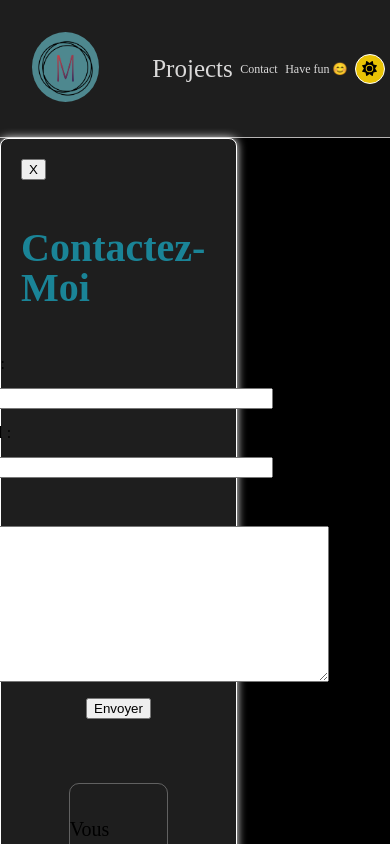
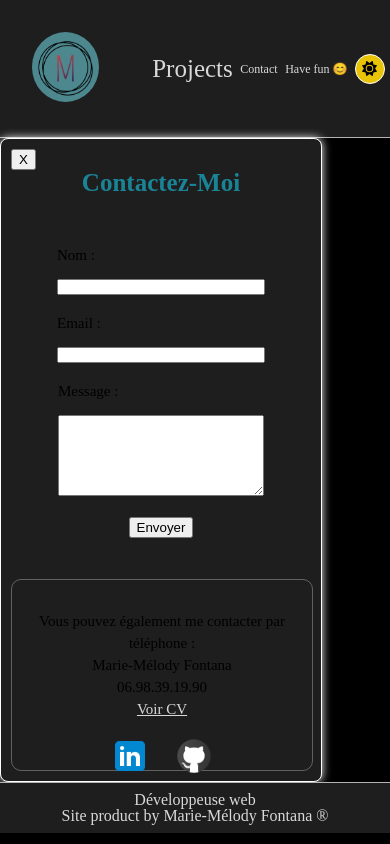
Before and after one commit to MarieMelodyF/My-Portfolio, a React (Vite) app: page /contact in a window 390 px wide. Shown: the top 844 px of the page. Built offline with nearby package versions, Linux system fonts and the light colour scheme; the HTML template or start-up script is replaced by a standard one.

Commit message:
responsive contact

```diff
--- a/src/App.css
+++ b/src/App.css
@@ -334,6 +334,9 @@
 /* --------- */
 /* --MODAL-- */
 /* --------- */
+.modal h1 {
+  text-align: center;
+}
 
 .modal-root {
   position: fixed;
@@ -353,7 +356,8 @@
   border: 1px solid white;
   padding: 20px;
   border-radius: 8px;
-  width: 50vw;
+  width: 40vw;
+  height: auto;
   box-shadow: 0 0 10px white;
 }
 .contact {
--- a/src/pages/Contact.jsx
+++ b/src/pages/Contact.jsx
@@ -133,6 +133,151 @@
 // }
 
 // export default ContactForm;
+// ------
+// import React, { useState } from "react";
+// import axios from "axios";
+// import toast, { Toaster } from "react-hot-toast";
+// import linkedin from "../images/linkedin.png";
+// import github from "../images/gitlogo.png";
+// import cv from "../images/CV-MarieMelodyFontana.pdf";
+// import { useNavigate } from "react-router-dom";
+
+// const Modal = ({ setVisible, darkMode }) => {
+//   const [formData, setFormData] = useState({
+//     name: "",
+//     email: "",
+//     message: "",
+//   });
+
+//   const handleChange = (e) => {
+//     const { name, value } = e.target;
+//     setFormData({ ...formData, [name]: value });
+//   };
+
+//   const navigate = useNavigate(); // Initialiser la fonction de navigation
+
+//   const handleSubmit = async (e) => {
+//     e.preventDefault();
+//     try {
+//       const response = await axios.post(
+//         "https://site--myportfolio-back--r2txk865xjj8.code.run/contact",
+//         formData
+//       );
+//       toast.success("mail has been sent");
+//       setTimeout(() => {
+//         navigate("/");
+//       }, 2500);
+
+//       console.log("E-mail envoyé avec succès", response.data);
+//       document.getElementById("name").value = "";
+//       document.getElementById("email").value = "";
+//       document.getElementById("message").value = "";
+//     } catch (error) {
+//       console.error("Erreur lors de l'envoi de l'e-mail", error.response);
+//       toast.error("Please fill in all fields");
+//     }
+//   };
+
+//   return (
+//     <div className="modal-content">
+//       <Toaster
+//         toastOptions={{
+//           style: {
+//             borderRadius: "10px",
+//             border: "2px solid #050505",
+//             padding: "16px",
+//             backgroundColor: "##d1d1d1",
+//           },
+//         }}
+//       />
+
+//       <div className="modal ">
+//         {/* button pour fermer la modal */}
+//         <button
+//           onClick={() => {
+//             setVisible(false);
+//             console.log("fermé");
+//           }}
+//         >
+//           X
+//         </button>
+//         <div className="contact">
+//           <h1
+//             style={{
+//               color: "rgba(25, 175, 201, 0.708)",
+//               paddingBottom: "3rem",
+//             }}
+//           >
+//             Contactez-Moi
+//           </h1>
+//           <form id="myForm" onSubmit={handleSubmit}>
+//             <div>
+//               <label htmlFor="name">Nom :</label>
+//               <input
+//                 type="text"
+//                 id="name"
+//                 name="name"
+//                 value={formData.name}
+//                 onChange={handleChange}
+//               />
+//             </div>
+//             <div>
+//               <label htmlFor="email">Email : </label>
+
+//               <input
+//                 type="email"
+//                 id="email"
+//                 name="email"
+//                 value={formData.email}
+//                 onChange={handleChange}
+//               />
+//             </div>
+//             <div>
+//               <label htmlFor="message">Message :</label>
+//               <textarea
+//                 rows="10"
+//                 cols="50"
+//                 id="message"
+//                 name="message"
+//                 value={formData.message}
+//                 onChange={handleChange}
+//               />
+//             </div>
+//             <button type="submit">Envoyer</button>
+//           </form>
+//           {/* <div className="coord container"> */}
+//           <p>Vous pouvez également me contacter par téléphone : </p>
+//           <p>Marie-Mélody Fontana</p>
+//           <p>06.98.39.19.90</p>
+//           <a
+//             href={cv}
+//             target="blank"
+//             className={darkMode ? "dark" : "light"}
+//             style={{ textDecoration: "underline" }}
+//           >
+//             See Resume
+//           </a>
+//           <div className="logo-contact">
+//             <a
+//               href="https://www.linkedin.com/in/marie-melody-fontana-250205a7/"
+//               target="_blank"
+//             >
+//               <img src={linkedin} alt="logo linkedin" />
+//             </a>
+
+//             <a href="https://github.com/MarieMelodyF" target="_blank">
+//               <img src={github} alt="logo github" />
+//             </a>
+//           </div>
+//           {/* </div> */}
+//         </div>
+//       </div>
+//     </div>
+//   );
+// };
+
+// export default Modal;
+
 import React, { useState } from "react";
 import axios from "axios";
 import toast, { Toaster } from "react-hot-toast";
@@ -190,8 +335,8 @@
         }}
       />
 
-      <div className="modal ">
-        {/* button pour fermer la modal */}
+      <div className="modal">
+        {/* bouton pour fermer la modal */}
         <button
           onClick={() => {
             setVisible(false);
@@ -200,7 +345,6 @@
         >
           X
         </button>
-        <div className="contact">
         <h1
           style={{
             color: "rgba(25, 175, 201, 0.708)",
@@ -209,6 +353,7 @@
         >
           Contactez-Moi
         </h1>
+        <div className="contact">
           <form id="myForm" onSubmit={handleSubmit}>
             <div>
               <label htmlFor="name">Nom :</label>
@@ -234,7 +379,7 @@
             <div>
               <label htmlFor="message">Message :</label>
               <textarea
-                rows="10"
+                rows="5"
                 cols="50"
                 id="message"
                 name="message"
@@ -254,7 +399,7 @@
               className={darkMode ? "dark" : "light"}
               style={{ textDecoration: "underline" }}
             >
-              See Resume
+              Voir CV
             </a>
             <div className="logo-contact">
               <a
--- a/src/responsive.css
+++ b/src/responsive.css
@@ -152,8 +152,31 @@
   div .cards h3 {
     font-size: 20px;
   }
+  /* modal */
+
+  div .coord {
+    width: auto;
+  }
 }
 
+/* 790px  */
+/* --------------------------- */
+@media screen and (max-width: 790px) {
+  div .modal-content {
+    width: auto;
+    height: auto;
+  }
+  div .contact {
+    display: flex;
+    background-color: rgb(30, 30, 30);
+  }
+  div .coord {
+    height: 100px;
+  }
+  form {
+    height: 300px;
+  }
+}
 /* 730px */
 /* --------------------------- */
 @media screen and (max-width: 730px) {
@@ -220,6 +243,48 @@
     width: auto;
   }
 }
+/* 600px */
+/* --------------------------- */
+@media screen and (max-width: 600px) {
+  div .modal-content {
+    /* width: auto; */
+    width: 400px;
+    height: auto;
+    font-size: 15px;
+  }
+
+  .modal h1 {
+    text-align: center;
+  }
+  div .contact {
+    display: flex;
+    flex-direction: row;
+    background-color: rgb(30, 30, 30);
+    gap: 20px;
+    width: 410px;
+    padding-top: 0;
+  }
+  div .coord {
+    height: auto;
+    width: 300px;
+    font-size: 15px;
+    text-align: center;
+  }
+  form {
+    height: 300px;
+    width: 300px !important;
+  }
+  form input {
+    width: 200px;
+    height: 10px;
+  }
+  textarea {
+    width: 200px;
+  }
+}
+
+/* 390px */
+/* --------------------------- */
 @media screen and (max-width: 390px) {
   div .text {
     display: flex;
@@ -288,6 +353,54 @@
     width: auto;
     width: 300px !important;
     font-size: 25px;
+  }
+
+  /* FORM CONTACT */
+  div .modal-root {
+    position: fixed;
+    top: 0;
+    left: 0;
+    width: 100vw;
+    height: 100vh;
+  }
+  div .modal-content {
+    width: 300px;
+    height: auto;
+    font-size: 15px;
+    padding: 10px;
+  }
+
+  .modal h1 {
+    text-align: center;
+    font-size: 25px;
+  }
+  div .contact {
+    display: flex;
+    flex-direction: column;
+    background-color: rgb(30, 30, 30);
+    width: auto;
+    height: auto;
+    padding: 0;
+  }
+
+  div .coord {
+    height: 130px;
+    width: 300px;
+    font-size: 15px;
+    border-radius: 10px;
+    line-height: 22px;
+    margin-top: 1rem;
+  }
+  form {
+    height: 300px;
+    width: 300px !important;
+  }
+  form input {
+    width: 200px;
+    height: 10px;
+  }
+  textarea {
+    width: 200px;
   }
 }
 
```
Lines whose indentation alone changed are shown as unchanged.
